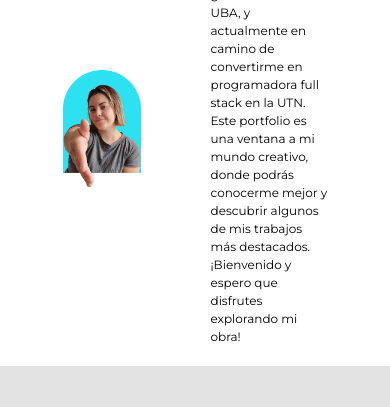
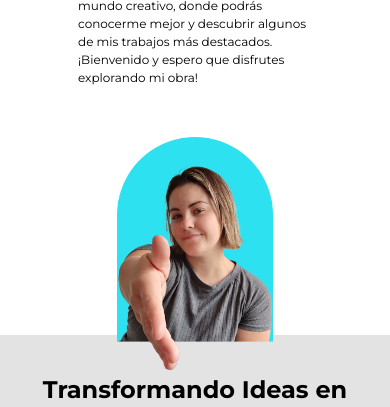
Before and after one commit to Sofipfeffer/portfolio-web, a React (Vite) app: page / in a window 390 px wide. Both pictures are taken after typing "Sample" into the empty fields and a click on the button "Ingresar". Shown: the part 275-682 px from the top of the page. Built offline with nearby package versions, Linux system fonts and the light colour scheme.

Commit message:
update:images

```diff
--- a/src/components/Footer/Footer.jsx
+++ b/src/components/Footer/Footer.jsx
@@ -7,9 +7,9 @@ const Footer = () => {
                 <h1><span>Sofia</span> Pfefferkorn</h1>
             </div>
             <div class="wrapper">
-                <a href="#" class="icon"><i class="fa-brands fa-instagram"></i></a>
-                <a href="#" class="icon"><i class="fa-brands fa-linkedin-in"></i></a>
-                <a href="#" class="icon"><i class="fa-brands fa-github"></i></a>
+                <a href="https://www.instagram.com/creatividad.sofii/" class="icon" target='blank'><i class="fa-brands fa-instagram"></i></a>
+                <a href="https://www.linkedin.com/in/sofia-pfefferkorn-349ba7191/" class="icon" target='blank'><i class="fa-brands fa-linkedin-in"></i></a>
+                <a href="https://github.com/Sofipfeffer" class="icon" target='blank'><i class="fa-brands fa-github"></i></a>
             </div>
         </footer>
     );
--- a/src/components/Header/Header.jsx
+++ b/src/components/Header/Header.jsx
@@ -9,7 +9,9 @@ const Header = () => {
     return (
         <header className="header">
             <div className="left">
-                <img src="../public/Foto-saludo.png" alt="Logo" />
+                <Link to="/">
+                    <img src="../public/Foto-saludo.png" alt="Logo" />
+                </Link>
                 <span>¡Hola! {nombre}</span>
             </div>
             {/* <nav className="center">
--- a/src/views/Contact/Contact.jsx
+++ b/src/views/Contact/Contact.jsx
@@ -9,7 +9,7 @@ const Contact = () => {
     return (
         <Layout>
             <section className="contact">
-                <h2>{nombre} ¿En qué te puedo ayudar?</h2>
+                <h2>¿En qué puedo ayudarte {nombre}?</h2>
                 <form action="https://formsubmit.co/idealo.dg@gmail.com" method="post">
                     <div>
                         <label for="name"> Nombre
--- a/src/views/Home/Home.css
+++ b/src/views/Home/Home.css
@@ -162,6 +162,20 @@
 /* Responsive Styles */
 
 @media (max-width: 850px) {
+    .presentacion {
+        flex-direction: column-reverse;
+        gap: 50px;
+    }
+
+    .presentacion-texto {
+        width: 60%;
+    }
+
+    .presentacion img {
+        width: 20%;
+        margin-bottom: -50px;
+    }
+
     .container-dg {
         flex-direction: column;
         gap: 10px;
@@ -198,3 +212,13 @@
         transform: rotate(calc(var(--r) * 0deg));
     }
 }
+
+@media (max-width: 600px) {
+    .presentacion img {
+        margin-bottom: -55px;
+    }
+
+    .presentacion img {
+        width: 40%;
+    }
+}
--- a/src/views/Home/Home.jsx
+++ b/src/views/Home/Home.jsx
@@ -21,7 +21,7 @@ const Home = () => {
         <Layout>
             <section className="presentacion">
 
-                <img src="./public/inicio.png" alt="" />
+                <img src="/public/inicio.png" alt="" />
 
                 <div className="presentacion-texto">
                     <h1>¡HOLA! Soy Sofia Pfefferkorn</h1>
@@ -52,13 +52,13 @@ const Home = () => {
                 <h1>Diseño y Código: Proyectos Web</h1>
                 <div className="container-web">
                     <div data-text="" style={{ '--r': -15 }} className="glass">
-                        <img src="./public/Web-1.png" alt="Github" height="1em" />
+                        <img src="/public/Web-1.png" alt="Idealo" height="1em" />
                     </div>
                     <div data-text="" style={{ '--r': 5 }} className="glass">
-                        <img src="./public/Web-2.png" alt="Code" height="1em" />
+                        <img src="/public/Web-2.png" alt="Harry potter" height="1em" />
                     </div>
                     <div data-text="" style={{ '--r': 25 }} className="glass">
-                        <img src="./public/Web-3.png" alt="Earn" height="1em" />
+                        <img src="/public/Web-3.png" alt="CTPPM" height="1em" />
                     </div>
                 </div>
             </section>
```
